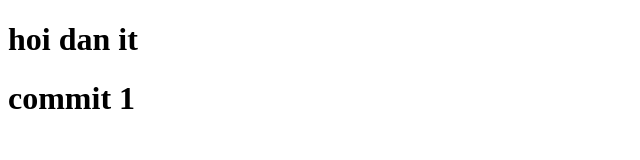
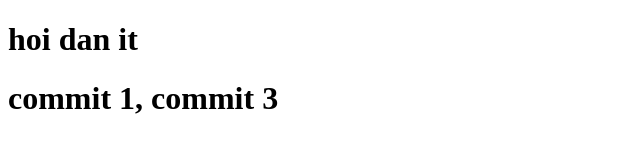
Before and after one commit to trungthainguyen05/testGithub, a plain HTML site: page index.html in a window 1280 px wide. Shown: the whole page, without its empty margins (0-640 px from the left). Drawn offline with Linux system fonts and the light colour scheme.

Commit message:
conflick 3

```diff
--- a/index.html
+++ b/index.html
@@ -8,6 +8,6 @@
 </head>
 <body>
     <h1>hoi dan it</h1>
-    <h1>commit 1</h1>
+    <h1>commit 1, commit 3</h1>
 </body>
 </html>
```
